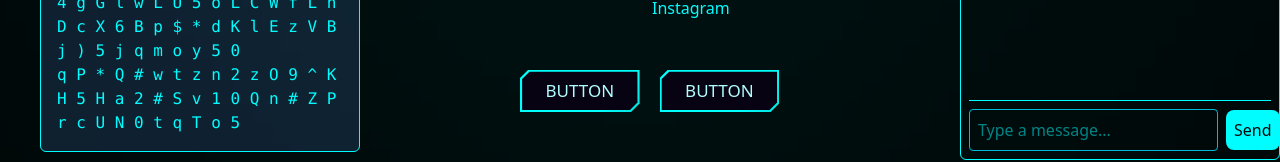
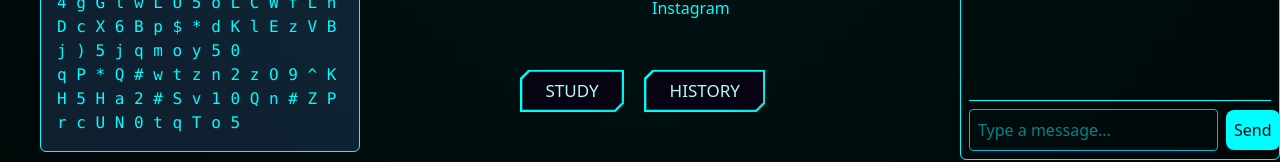
Before and after one commit to manjeetexe/HackathonSTJHON, a React (Vite) app in the folder Client/: page / in a window 1280 px wide. Shown: the part 608-770 px from the top of the page. Built offline with nearby package versions, Linux system fonts and the light colour scheme; no server answers.

Commit message:
updated button

```diff
--- a/Client/src/App.jsx
+++ b/Client/src/App.jsx
@@ -56,9 +56,9 @@ const App = () => {
 
         <div className='flex gap-5 absolute bottom-20 z-10 left-[40%]'>
 
-        <Button  />
+        <Button Button='Study'  />
 
-        <Button />
+        <Button Button='History'/>
 
         </div>
         <Core />
--- a/Client/src/Components/Button.jsx
+++ b/Client/src/Components/Button.jsx
@@ -1,9 +1,9 @@
 import React from 'react'
 
-const Button = () => {
+const Button = ({Button}) => {
   return (
     <>
-        <button class="btn">Button</button>
+        <button className="btn ">{Button}</button>
     </>
   )
 }
--- a/Client/src/index.css
+++ b/Client/src/index.css
@@ -202,7 +202,7 @@
 /* From Uiverse.io by kleenpulse */
 .btn {
   --border-color: linear-gradient(-45deg, #085150, #00fffb, #00fffb);
-  --border-width: 0.125em;
+  --border-width: 0.135em;
   --curve-size: 0.5em;
   --blur: 30px;
   --bg: #080312;
```
